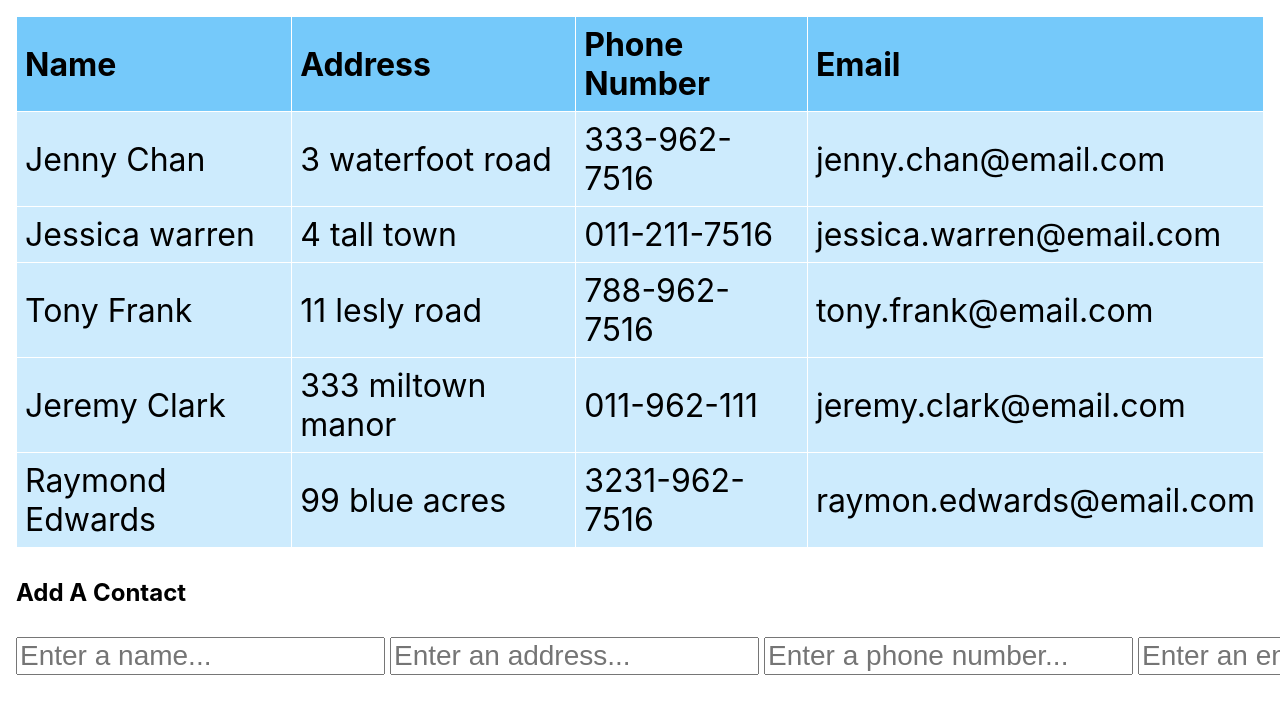
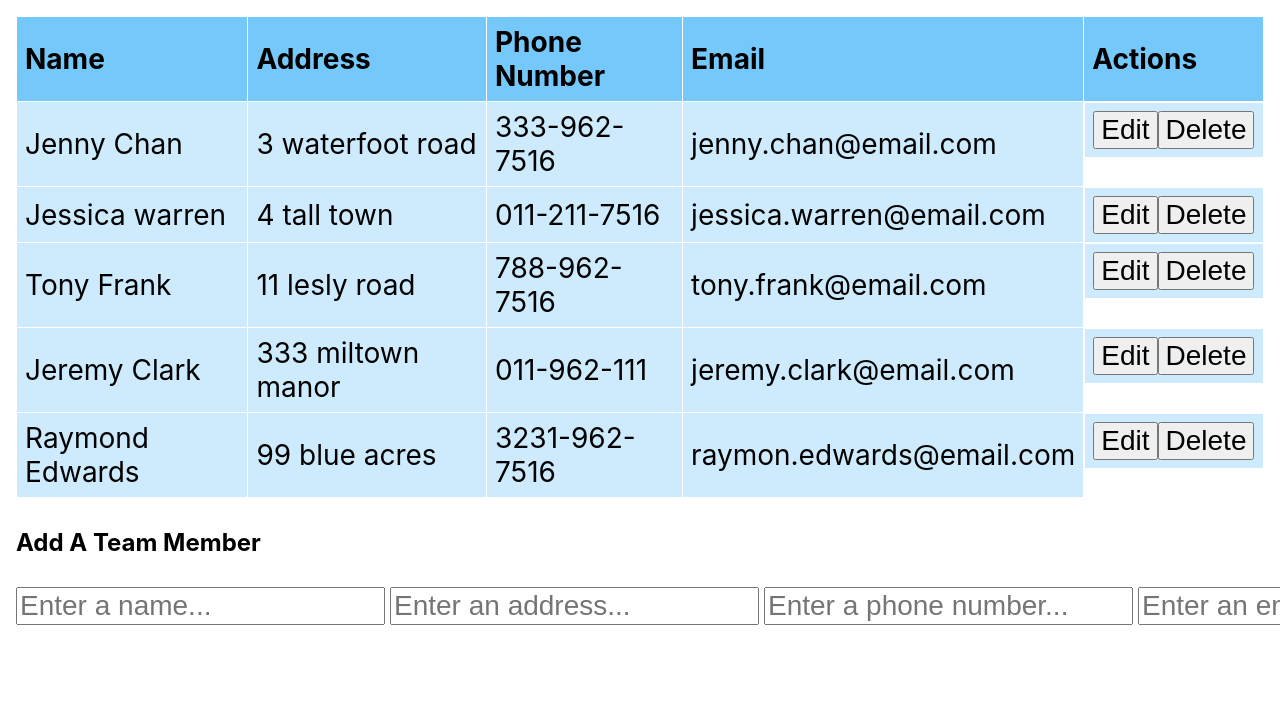
Before and after one commit to DanSimonson/employee, a React (Create React App) app: page / in a window 1280 px wide. Shown: the top 714 px of the page. Built offline with nearby package versions, Linux system fonts and the light colour scheme.

Commit message:
added new functions

```diff
--- a/src/App.css
+++ b/src/App.css
@@ -39,84 +39,3 @@ form td:last-child {
 form * {
   font-size: 28px;
 }
-.centerDiv {
-  /* display: flex;
-    justify-content: center;
-    flex-direction: column; */
-  text-align: center;
-
-  max-width: 20rem;
-  margin: auto;
-  width: 60%;
-  border: 5px solid red;
-  padding: 10px;
-}
-.centerForm {
-  display: flex;
-  justify-content: center;
-  flex-direction: column;
-  max-width: 20rem;
-  margin: auto;
-  width: 60%;
-  border: 5px solid #ffff00;
-  padding: 10px;
-}
-.mainSection {
-  border: 5px solid green;
-  margin: auto;
-  width: 60%;
-  /* border: 5px solid #ffff00; */
-  padding: 10px;
-}
-.inputSection {
-  margin: 1rem 0;
-}
-.displaySection {
-  border: 5px solid brown;
-  width: 60%;
-  text-align: center;
-  margin: auto;
-  padding: 10px;
-}
-.displaySection p {
-  margin: 1rem auto;
-}
-
-/* .App {
-  text-align: center;
-}
-
-.App-logo {
-  height: 40vmin;
-  pointer-events: none;
-}
-
-@media (prefers-reduced-motion: no-preference) {
-  .App-logo {
-    animation: App-logo-spin infinite 20s linear;
-  }
-}
-
-.App-header {
-  background-color: #282c34;
-  min-height: 100vh;
-  display: flex;
-  flex-direction: column;
-  align-items: center;
-  justify-content: center;
-  font-size: calc(10px + 2vmin);
-  color: white;
-}
-
-.App-link {
-  color: #61dafb;
-}
-
-@keyframes App-logo-spin {
-  from {
-    transform: rotate(0deg);
-  }
-  to {
-    transform: rotate(360deg);
-  }
-} */
--- a/src/App.js
+++ b/src/App.js
@@ -1,25 +1,33 @@
-import React, { useState, useEffect } from "react";
+import React, { useState, useEffect, Fragment } from "react";
 import { nanoid } from "nanoid";
 import data from "./mock-data.json";
+import ReadRow from "./components/ReadRow";
+import EditRow from "./components/EditRow";
 import "./App.css";
 
 function App() {
-  console.log('data: ', data)
   const [team, setTeam] = useState(data);
+  const [editTeamMemberId, setEditTeamMemberId] = useState(null);
   const [formData, setFormData] = useState({
     fullName: "",
     address: "",
     phoneNumber: "",
     email: "",
-  })
+  });
+  const [editFormData, setEditFormData] = useState({
+    fullName: "",
+    address: "",
+    phoneNumber: "",
+    email: "",
+  });
   const handleFormChange = (event) => {
     event.preventDefault();
     const fieldName = event.target.getAttribute("name");
     const fieldValue = event.target.value;
     const newFormData = { ...formData };
     newFormData[fieldName] = fieldValue;
-    setFormData(newFormData)
-  }
+    setFormData(newFormData);
+  };
   const handleFormSubmit = (event) => {
     event.preventDefault();
 
@@ -33,9 +41,58 @@ function App() {
     const newTeamMember = [...team, newMember];
     setTeam(newTeamMember);
   };
+
+  const handleEditFormChange = (event) => {
+    event.preventDefault();
+
+    const fieldName = event.target.getAttribute("name");
+    const fieldValue = event.target.value;
+
+    const newFormData = { ...editFormData };
+    newFormData[fieldName] = fieldValue;
+
+    setEditFormData(newFormData);
+
+  }
+  const handleEditFormSubmit = (event) => {
+    event.preventDefault();
+
+    const editedTeamMembers = {
+      id: editTeamMemberId,
+      fullName: editFormData.fullName,
+      address: editFormData.address,
+      phoneNumber: editFormData.phoneNumber,
+      email: editFormData.email,
+    };
+
+    const newTeamMember = [...team];
+
+    const index = team.findIndex((teamMember) => teamMember.id === editTeamMemberId);
+
+    newTeamMember[index] = editedTeamMembers;
+
+    setTeam(newTeamMember);
+    setEditTeamMemberId(null);
+  };
+  const handleEditClick = (event, teamMember) => {
+    event.preventDefault();
+    setEditTeamMemberId(teamMember.id)
+    const formValues = {
+      fullName: teamMember.fullName,
+      address: teamMember.address,
+      phoneNumber: teamMember.phoneNumber,
+      email: teamMember.email,
+    };
+
+    setEditFormData(formValues);
+  }
+  const handleCancelClick = () => {}
+
+
   return (
     <>
       <div className="app-container">
+        <form onSubmit={handleEditFormSubmit}>
           <table>
             <thead>
               <tr>
@@ -43,20 +100,30 @@ function App() {
                 <th>Address</th>
                 <th>Phone Number</th>
                 <th>Email</th>
+                <th>Actions</th>
               </tr>
             </thead>
             <tbody>
               {team.map((teamMember) => (
-              <tr>
-                <td>{teamMember.fullName}</td>
-                <td>{teamMember.address}</td>
-                <td>{teamMember.phoneNumber}</td>
-                <td>{teamMember.email}</td>
-              </tr>
+                <Fragment>
+                  {editTeamMemberId === teamMember.id ? (
+                  <EditRow
+                    editFormData={editFormData}
+                    handleEditFormChange={handleEditFormChange}
+                    handleCancelClick={handleCancelClick}
+                  />
+                ) : (
+                  <ReadRow
+                    teamMember={teamMember}
+                    handleEditClick={handleEditClick}
+                  />
+                )}
+                </Fragment>
               ))}
             </tbody>
           </table>
-        <h2>Add A Contact</h2>
+        </form>
+        <h2>Add A Team Member</h2>
 
         <form onSubmit={handleFormSubmit}>
           <input
@@ -87,7 +154,7 @@ function App() {
             name="email"
             onChange={handleFormChange}
           ></input>
-          <button type='submit'>Add</button>
+          <button type="submit">Add</button>
         </form>
       </div>
     </>
--- /dev/null
+++ b/src/components/EditRow.js
@@ -0,0 +1,58 @@
+import React from "react";
+
+const EditRow = ({ editFormData, handleEditFormChange, handleCancelClick }) => {
+
+
+  return (
+    <tr>
+      <td>
+        <input
+          type="text"
+          required="required"
+          placeholder="Enter a name..."
+          name="fullName"
+          value={editFormData.fullName}
+          onChange={handleEditFormChange}
+        ></input>
+      </td>
+      <td>
+        <input
+          type="text"
+          required="required"
+          placeholder="Enter an address..."
+          name="address"
+          value={editFormData.address}
+          onChange={handleEditFormChange}
+        ></input>
+      </td>
+      <td>
+        <input
+          type="text"
+          required="required"
+          placeholder="Enter a phone number..."
+          name="phoneNumber"
+          value={editFormData.phoneNumber}
+          onChange={handleEditFormChange}
+        ></input>
+      </td>
+      <td>
+        <input
+          type="email"
+          required="required"
+          placeholder="Enter an email..."
+          name="email"
+          value={editFormData.email}
+          onChange={handleEditFormChange}
+        ></input>
+      </td>
+      <td>
+        <button type="submit">Save</button>
+        <button type="button" onClick={handleCancelClick}>
+          Cancel
+        </button>
+      </td>
+    </tr>
+  );
+};
+
+export default EditRow;
--- /dev/null
+++ b/src/components/ReadRow.js
@@ -0,0 +1,25 @@
+import React from "react";
+
+const ReadRow = ({ teamMember, handleEditClick, handleDeleteClick }) => {
+  return (
+    <tr>
+      <td>{teamMember.fullName}</td>
+      <td>{teamMember.address}</td>
+      <td>{teamMember.phoneNumber}</td>
+      <td>{teamMember.email}</td>
+      <td>
+        <button
+          type="button"
+          onClick={(event) => handleEditClick(event, teamMember)}
+        >
+          Edit
+        </button>
+        <button type="button" onClick={() => handleDeleteClick(teamMember.id)}>
+          Delete
+        </button>
+      </td>
+    </tr>
+  );
+};
+
+export default ReadRow;
```
Lines whose indentation alone changed are shown as unchanged.
